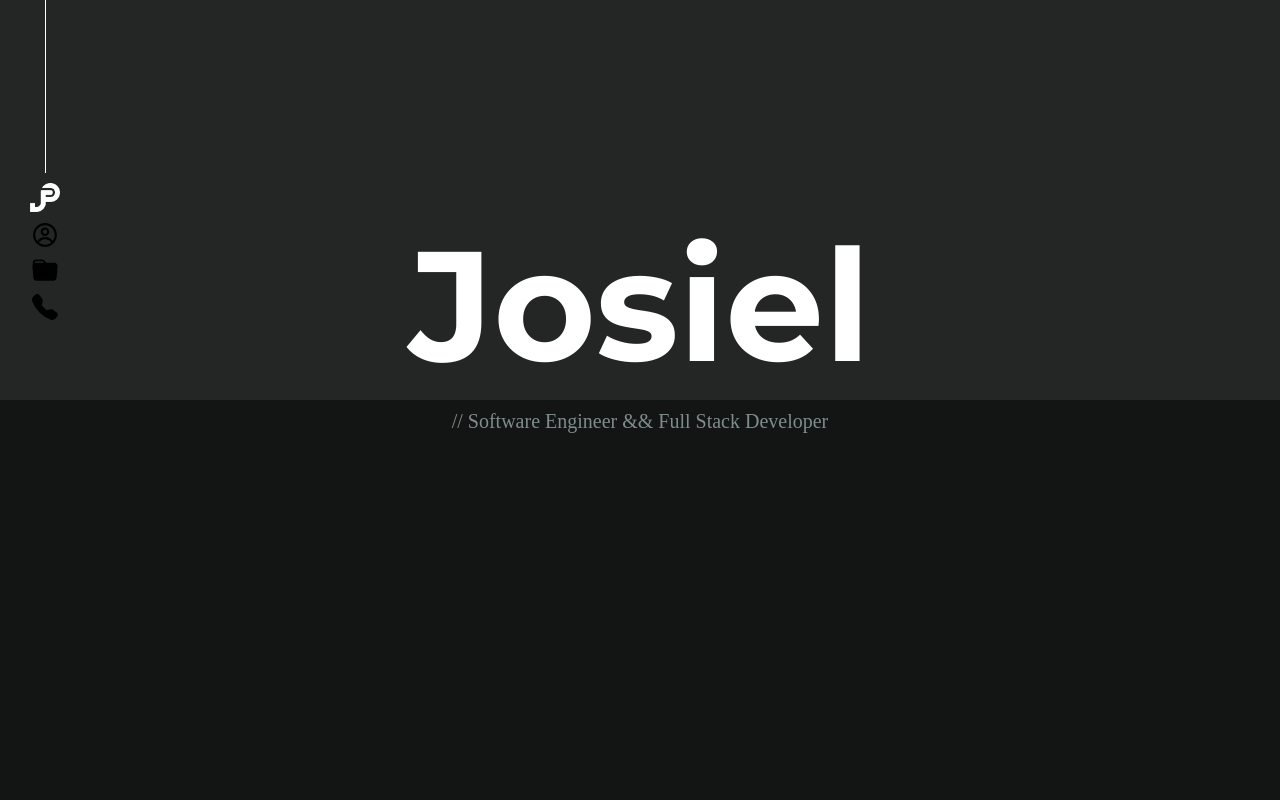
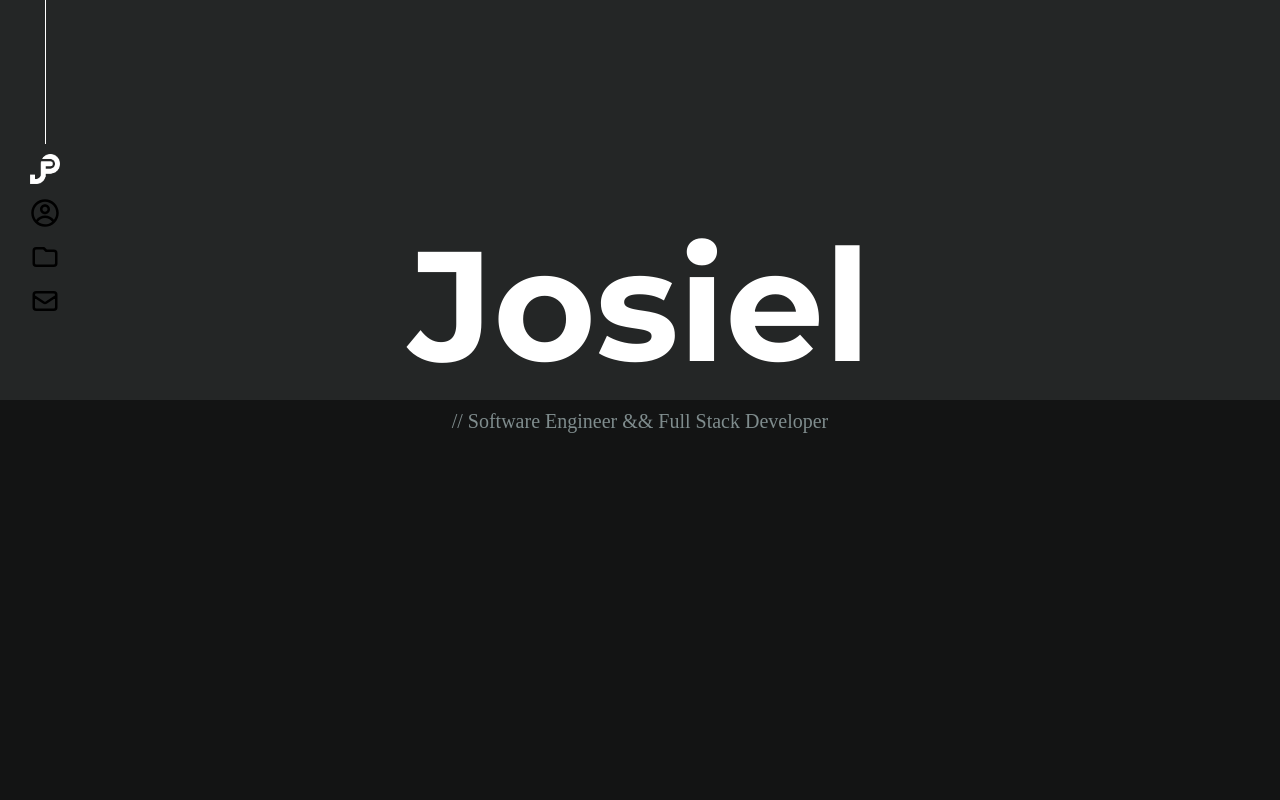
Before and after one commit to JosielPerez/personal-website, a Next.js app: page / in a window 1280 px wide. Shown: the top 800 px of the page. Built offline with nearby package versions, Linux system fonts and the light colour scheme.

Commit message:
added ports to icons on nav bar

```diff
--- a/components/TopNav/index.js
+++ b/components/TopNav/index.js
@@ -1,20 +1,28 @@
 import styles from "./styles.module.css";
 import { CgProfile } from "react-icons/cg";
-import { BsFolderFill } from "react-icons/bs";
-import { BsTelephoneFill } from "react-icons/bs";
+import { HiOutlineFolder } from "react-icons/hi";
+import { HiOutlineMail } from "react-icons/hi";
 
 function TopNav() {
   return (
     <div className={styles.container}>
       <div className={styles.bar}></div>
+      <a href="#hero">
         <img
           className={styles.logo_image}
           src="/whitelogo.png"
           alt="personal logo"
         />
+      </a>
+      <a href="#about">
         <CgProfile style={{ width: "30px", height: "30px" }} />
-      <BsFolderFill style={{ width: "30px", height: "30px" }} />
-      <BsTelephoneFill style={{ width: "30px", height: "30px" }} />
+      </a>
+      <a href="#projects">
+        <HiOutlineFolder style={{ width: "30px", height: "30px" }} />
+      </a>
+      <a href="#contact">
+        <HiOutlineMail style={{ width: "30px", height: "30px" }} />
+      </a>
     </div>
   );
 }
--- a/sections/About/index.js
+++ b/sections/About/index.js
@@ -2,7 +2,7 @@ import styles from "@/styles/About.module.css";
 export default function About() {
   return (
     <>
-      <div className={styles.container}>
+      <div className={styles.container} id="about">
         <div className={styles.top_section}>
           <div className={styles.content}>
             <div className={styles.left_content}>
--- a/sections/Contact/index.js
+++ b/sections/Contact/index.js
@@ -3,7 +3,7 @@ import styles from "@/styles/Contact.module.css";
 export default function Hero() {
   return (
     <>
-      <div className={styles.container}>
+      <div className={styles.container} id="contact">
         <div className={styles.top_section}>
           <h1>Send me a Message!</h1>
         </div>
--- a/sections/Hero/index.js
+++ b/sections/Hero/index.js
@@ -3,7 +3,7 @@ import styles from "@/styles/Hero.module.css";
 export default function Hero() {
   return (
     <>
-      <div className={styles.container}>
+      <div className={styles.container} id="hero">
         <div className={styles.top_section}>
           <h1 className={styles.brand_name}>Josiel</h1>
         </div>
--- a/sections/Projects/index.js
+++ b/sections/Projects/index.js
@@ -6,7 +6,7 @@ import { SiCplusplus } from "react-icons/si";
 export default function Hero() {
   return (
     <>
-      <div className={styles.container}>
+      <div className={styles.container} id="projects">
         <div className={styles.top_section}></div>
         <div className={styles.bottom_section}>
           <ProjectCard link="https://github.com/JosielPerez/personal-website">
--- a/styles/globals.css
+++ b/styles/globals.css
@@ -1,4 +1,7 @@
 @import url("https://fonts.googleapis.com/css2?family=Montserrat:wght@400;600;700&display=swap");
+html {
+  scroll-behavior: smooth;
+}
 
 :root {
   --max-width: 1100px;
```
Lines whose indentation alone changed are shown as unchanged.
